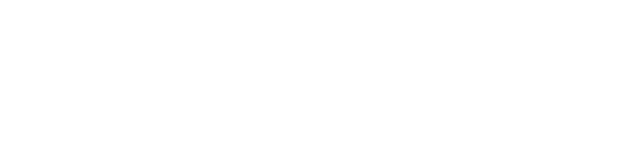
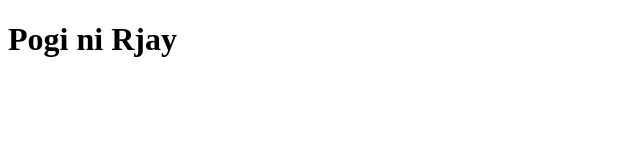
Before and after one commit to RjayEscalante/HTML-PROJECTS, a plain HTML site: page index.html in a window 1280 px wide. Shown: the whole page, without its empty margins (0-640 px from the left). Drawn offline with Linux system fonts and the light colour scheme.

Commit message:
Update index.html

```diff
--- a/index.html
+++ b/index.html
@@ -5,5 +5,6 @@
 <head> </head>
 
   <body>
+    <h1>Pogi ni Rjay</h1>
   </body>
 </html>
```
